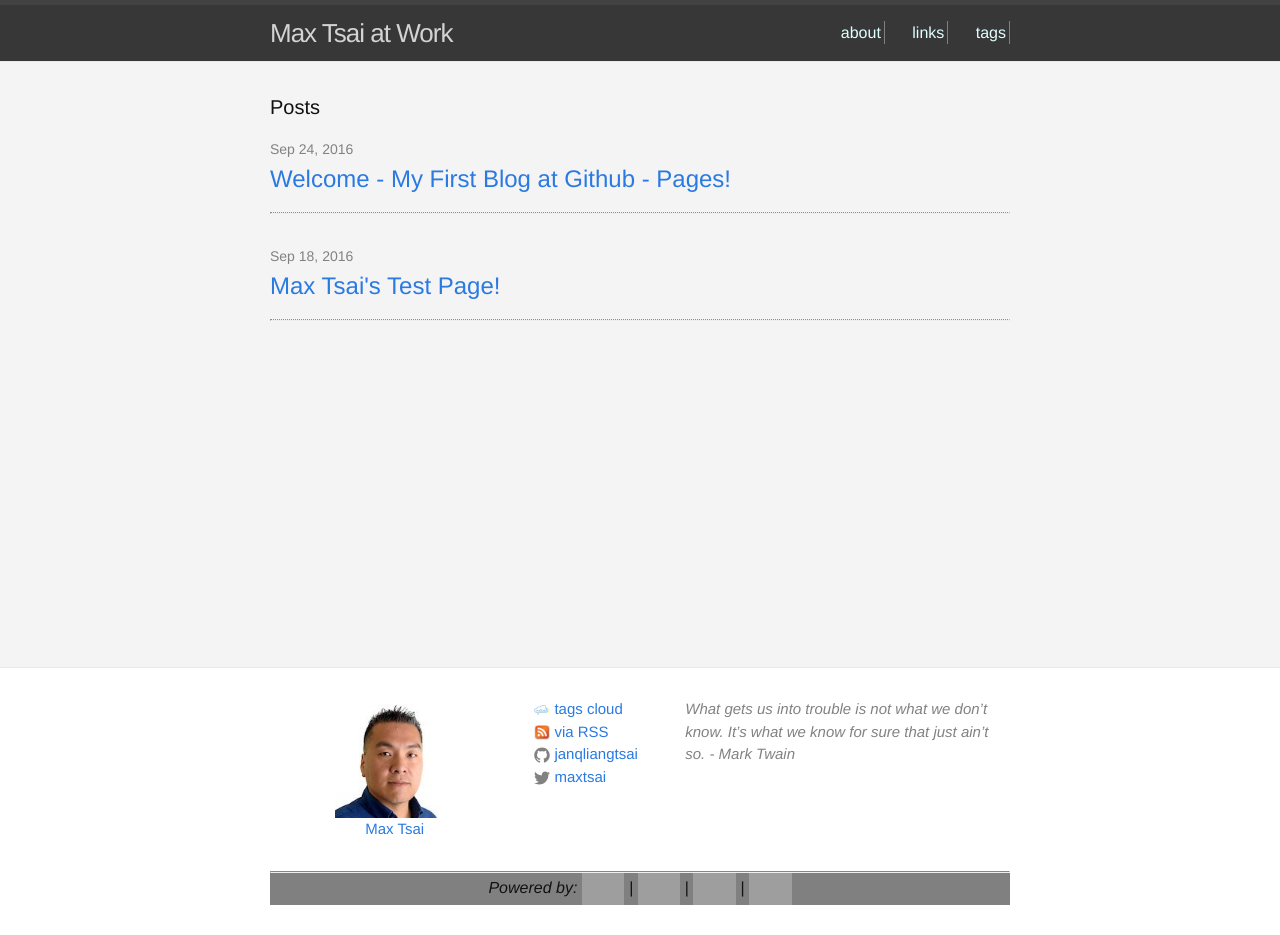
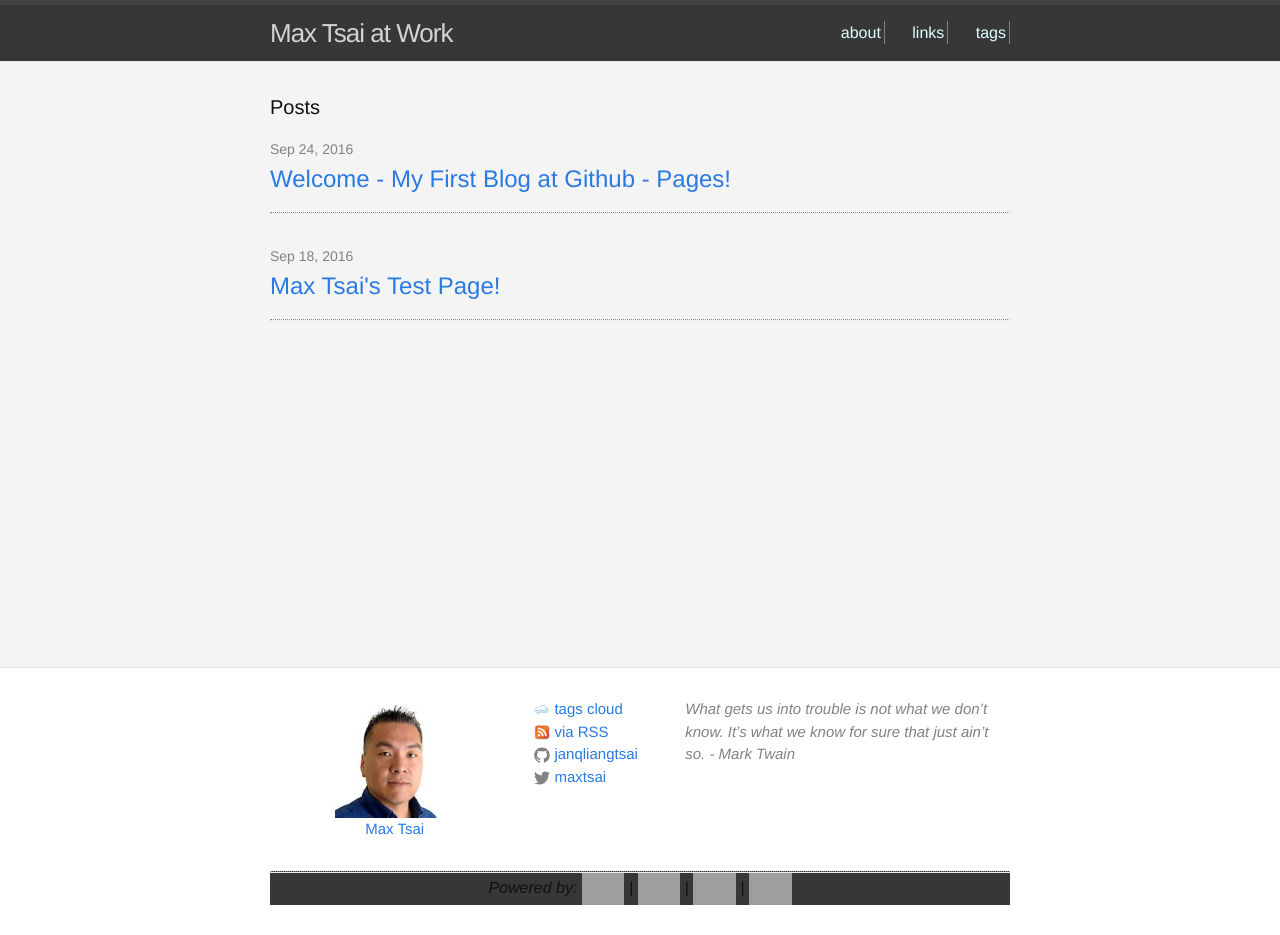
Before and after one commit to JANQLIANGTSAI/janqliangtsai.github.io, a Jekyll site: the page built from index.html, in a window 1280 px wide. Built offline with Jekyll 4.4.1, drawn with Linux system fonts in a browser that asks for light colours; grey boxes are pictures that could not be loaded.

Commit message:
footer bicolor

```diff
--- a/_includes/footer.html
+++ b/_includes/footer.html
@@ -53,7 +53,7 @@
     </div>
 
 
-      <div align="center" style="background-color: gray;">
+      <div align="center" style="background-color: #373737;">
 
           <hr style="border-top: 1px dotted #8c8b8b;" />
 
```
